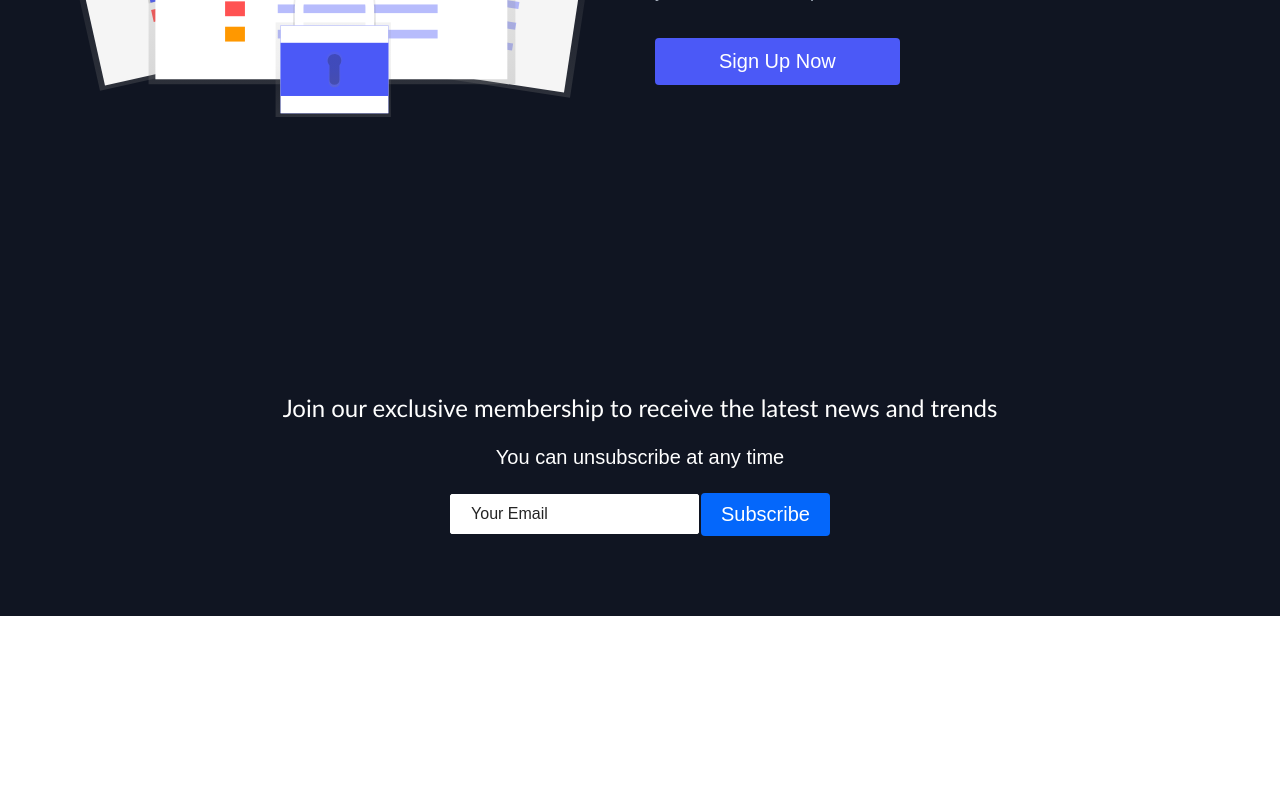
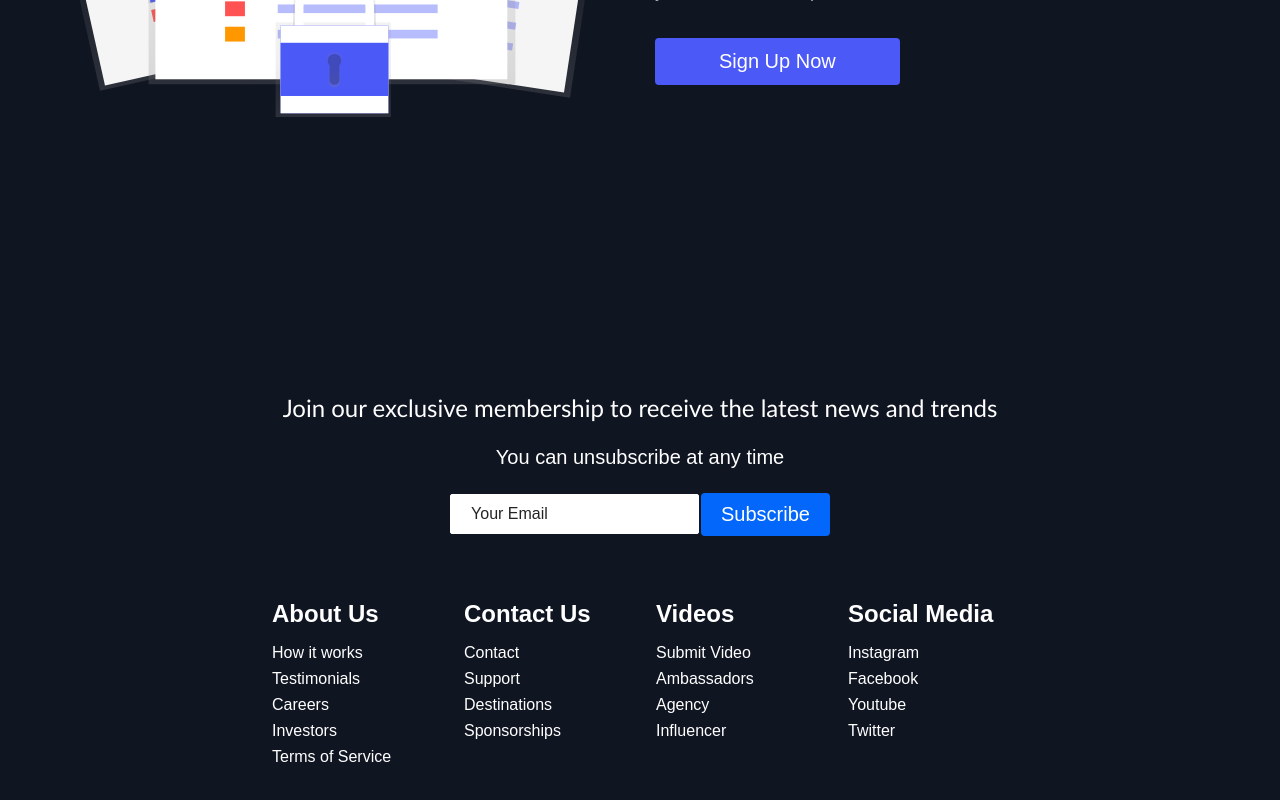
Before and after one commit to munirmahmud/ultra-design, a React (Create React App) app: page / in a window 1280 px wide. Shown: the part 2780-3580 px from the top of the page. Before the commit the page ends 3396 px from the top, so only its background shows below. Built offline with nearby package versions, Linux system fonts and the light colour scheme.

Commit message:
Footer links form column styles done

```diff
--- a/src/components/Footer/Footer.elements.js
+++ b/src/components/Footer/Footer.elements.js
@@ -1,3 +1,4 @@
+import { Link } from 'react-router-dom';
 import styled from 'styled-components';
 
 export const FooterContainer = styled.div`
@@ -60,3 +61,54 @@ export const FormInput = styled.input`
         margin-bottom: 16px;
     }
 `;
+
+export const FooterLinksContainer = styled.div`
+    width: 100%;
+    max-width: 1000px;
+    display: flex;
+    justify-content: center;
+
+    @media screen and (max-width: 820px) {
+        padding-top: 32px;
+    }
+`;
+
+export const FooterLinksWrapper = styled.div`
+    display: flex;
+
+    @media screen and (max-width: 820px) {
+        flex-direction: column;
+    }
+`;
+
+export const FooterLinkItems = styled.div`
+    display: flex;
+    flex-direction: column;
+    align-items: flex-start;
+    margin: 16px;
+    text-align: left;
+    width: 160px;
+    box-sizing: border-box;
+    color: #fff;
+
+    @media screen and (max-width: 420px) {
+        margin: 0;
+        padding: 10px;
+        width: 100%;
+    }
+`;
+
+export const FooterLinkTitle = styled.h2`
+    margin-bottom: 16px;
+`;
+
+export const FooterLink = styled(Link)`
+    color: #fff;
+    text-decoration: none;
+    margin-bottom: 0.5rem;
+
+    &:hover {
+        color: #0467fb;
+        transition: 0.3s ease-out;
+    }
+`;
--- a/src/components/Footer/Footer.js
+++ b/src/components/Footer/Footer.js
@@ -1,6 +1,6 @@
 import React from 'react';
 import { Button } from '../../globalStyles';
-import { FooterContainer, FooterSubHeading, FooterSubscription, FooterSubText, Form, FormInput } from './Footer.elements';
+import { FooterContainer, FooterLink, FooterLinkItems, FooterLinksContainer, FooterLinksWrapper, FooterLinkTitle, FooterSubHeading, FooterSubscription, FooterSubText, Form, FormInput } from './Footer.elements';
 
 const Footer = () => {
     return (
@@ -16,6 +16,43 @@ const Footer = () => {
                     <Button fontBig>Subscribe</Button>
                 </Form>
             </FooterSubscription>
+
+            <FooterLinksContainer>
+                <FooterLinksWrapper>
+                    <FooterLinkItems>
+                        <FooterLinkTitle>About Us</FooterLinkTitle>
+                        <FooterLink to='/sign-up'>How it works</FooterLink>
+                        <FooterLink to='/'>Testimonials</FooterLink>
+                        <FooterLink to='/'>Careers</FooterLink>
+                        <FooterLink to='/'>Investors</FooterLink>
+                        <FooterLink to='/'>Terms of Service</FooterLink>
+                    </FooterLinkItems>
+                    <FooterLinkItems>
+                        <FooterLinkTitle>Contact Us</FooterLinkTitle>
+                        <FooterLink to='/'>Contact</FooterLink>
+                        <FooterLink to='/'>Support</FooterLink>
+                        <FooterLink to='/'>Destinations</FooterLink>
+                        <FooterLink to='/'>Sponsorships</FooterLink>
+                    </FooterLinkItems>
+                    </FooterLinksWrapper>
+                    <FooterLinksWrapper>
+                    <FooterLinkItems>
+                        <FooterLinkTitle>Videos</FooterLinkTitle>
+                        <FooterLink to='/'>Submit Video</FooterLink>
+                        <FooterLink to='/'>Ambassadors</FooterLink>
+                        <FooterLink to='/'>Agency</FooterLink>
+                        <FooterLink to='/'>Influencer</FooterLink>
+                    </FooterLinkItems>
+                    <FooterLinkItems>
+                        <FooterLinkTitle>Social Media</FooterLinkTitle>
+                        <FooterLink to='/'>Instagram</FooterLink>
+                        <FooterLink to='/'>Facebook</FooterLink>
+                        <FooterLink to='/'>Youtube</FooterLink>
+                        <FooterLink to='/'>Twitter</FooterLink>
+                    </FooterLinkItems>
+                </FooterLinksWrapper>
+            </FooterLinksContainer>
+
         </FooterContainer>
     )
 }
```
